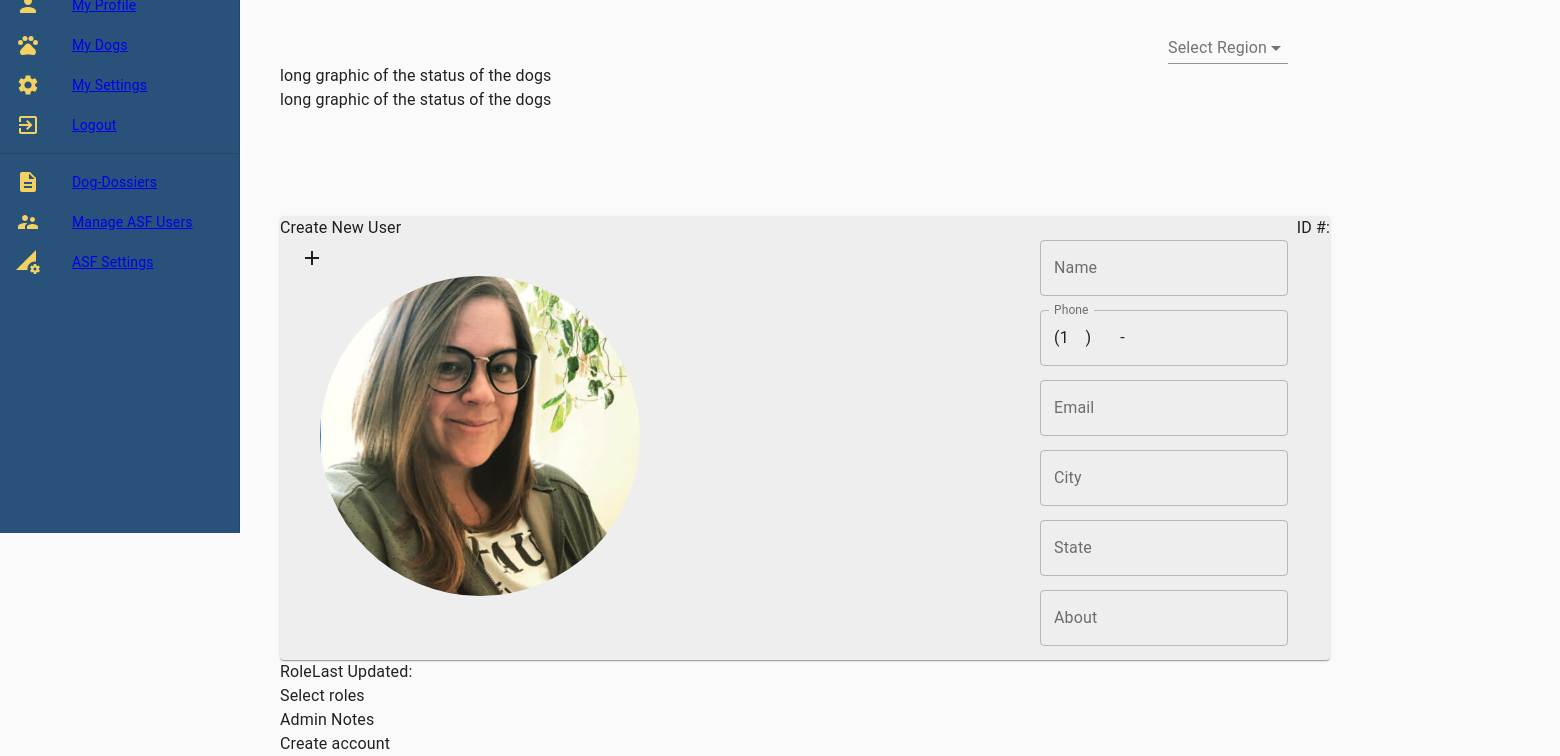
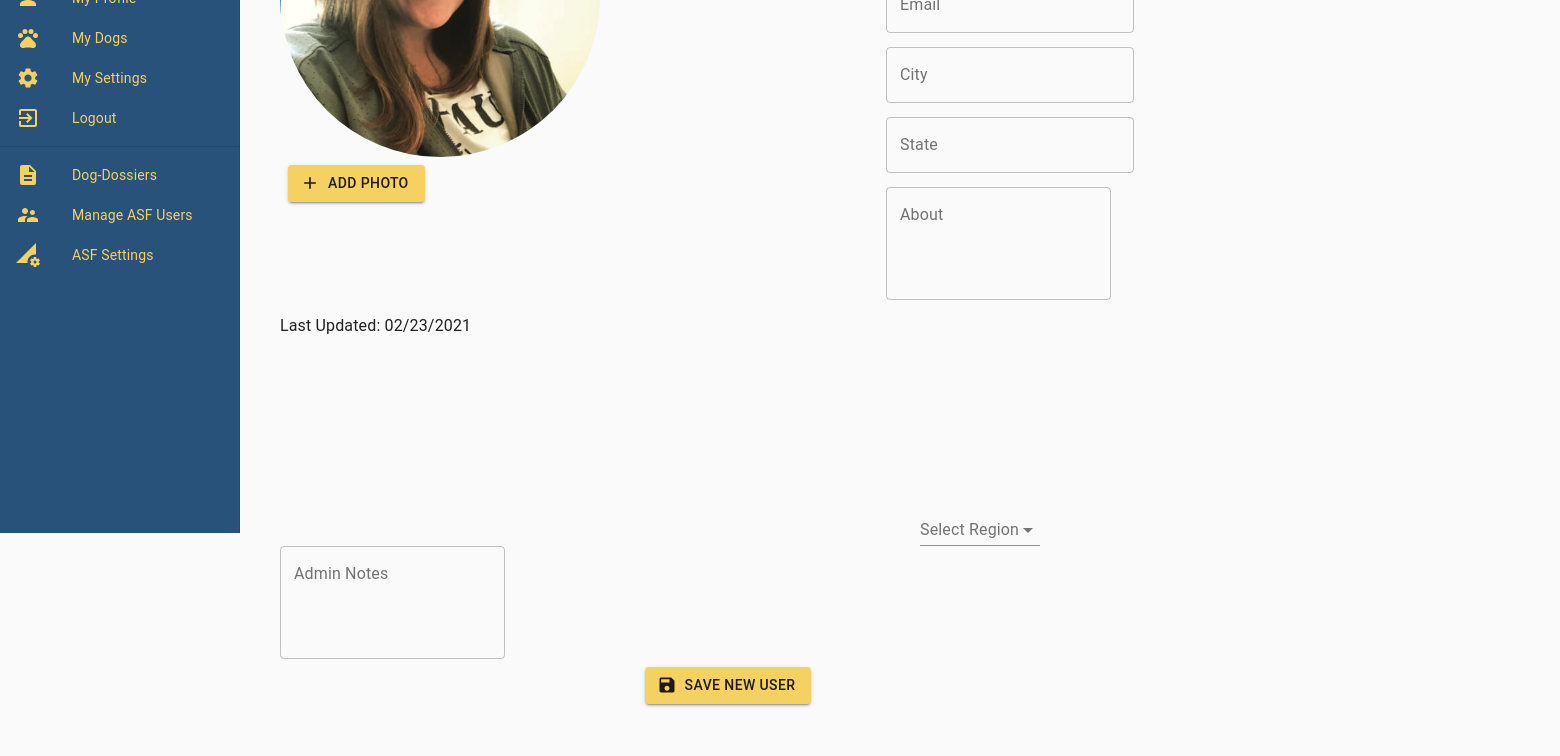
Before and after one commit to seagda/asf-adoption-process, a React (Create React App) app in the folder client/: page / in a window 1280 px wide. Shown: the part 267-1023 px from the top of the page, 1560 px wide, since content can reach past the window. Built offline with nearby package versions, Linux system fonts and the light colour scheme; the HTML template or start-up script is replaced by a standard one.

Commit message:
created some smaller components, modified navbar styling

```diff
--- a/client/src/App.js
+++ b/client/src/App.js
@@ -7,6 +7,7 @@ import ResponsiveDrawer from "../src/components/Header";
 import DogDossier from "../src/pages/DogDossier"
 import DogDossiersAll from "../src/pages/DogDossiersAll"
 import CreateUser from "../src/pages/CreateUser";
+import Question from "./pages/Question";
 
 export default function App() {
     return (
@@ -23,9 +24,10 @@ export default function App() {
                     <Route path="/Manage ASF Users" />
                     <Route path="/ASF Settings" />
                 </Switch>
-                <DogDossiersAll />
+                {/* <DogDossiersAll /> */}
                 {/* <DogDossier /> */}
                 <CreateUser/>
+                {/* <Question/> */}
             </BrowserRouter>
         </ThemeProvider>
     )
--- a/client/src/components/Header.js
+++ b/client/src/components/Header.js
@@ -67,13 +67,18 @@ const useStyles = makeStyles((theme) => ({
         height: "12em",
         [theme.breakpoints.down("md")]: {
             height: "10em"
-        }
+        },
+        marginLeft: "2em"
     },
     logoContainer: {
         alignItems: "center",
         "&:hover": {
             backgroundColor: "transparent"
         }
+    },
+    link: {
+        color: theme.palette.common.second,
+        textDecoration: "none"
     }
 }));
 
@@ -90,14 +95,14 @@ function ResponsiveDrawer(props) {
     const drawer = (
         <div>
             <div className={classes.toolbar} />
-            <Button className={classes.logoContainer} disableRipple>
-                <img src={logo} className={classes.logo} component={Link} to="/" />
-            </Button>
+            <NavLink to="/" className={classes.logoContainer}>
+                <img src={logo} className={classes.logo}/>
+            </NavLink>
             <List>
                 {['My Profile', 'My Dogs', 'My Settings', 'Logout'].map((text, index) => (
                     <ListItem button key={text} className={classes.listItem}>
                         <ListItemIcon className={classes.listItem}>{index === 0 ? <PersonIcon /> : index === 1 ? <PetsIcon /> : index === 2 ? <SettingsIcon /> : <ExitToAppIcon />}</ListItemIcon>
-                        <NavLink to={`/${text}`}>{`${text}`}</NavLink>
+                        <NavLink className={classes.link} to={`/${text}`}>{`${text}`}</NavLink>
                     </ListItem>
                 ))}
             </List>
@@ -106,7 +111,7 @@ function ResponsiveDrawer(props) {
                 {['Dog-Dossiers', 'Manage ASF Users', 'ASF Settings'].map((text, index) => (
                     <ListItem button key={text} className={classes.listItem}>
                         <ListItemIcon className={classes.listItem}>{index === 0 ? <DescriptionIcon /> : index === 1 ? <SupervisorAccountIcon /> : <PermDataSettingIcon />}</ListItemIcon>
-                        <NavLink to={`/${text}`}>{`${text}`}</NavLink>
+                        <NavLink className={classes.link} to={`/${text}`}>{`${text}`}</NavLink>
                     </ListItem>
                 ))}
             </List>
--- a/client/src/components/Image.js
+++ b/client/src/components/Image.js
@@ -1,11 +1,10 @@
+// Takes props: alt, pic
 import React from 'react';
 import Avatar from '@material-ui/core/Avatar';
 import { makeStyles, useTheme } from '@material-ui/core/styles';
 
 const useStyles = makeStyles(theme => ({
     large: {
-        marginLeft: "2em",
-        marginRight: "20em",
         width: theme.spacing(40),
         height: theme.spacing(40),
         [theme.breakpoints.down("md")]: {
@@ -30,6 +29,6 @@ export default function Image(props){
     const classes = useStyles();
 
     return (
-        <Avatar alt="Ashley" src={props.pic} className={classes.large} />
+        <Avatar alt={props.alt} src={props.pic} className={classes.large} />
     )
 }
--- /dev/null
+++ b/client/src/components/MultiLineText.js
@@ -0,0 +1,27 @@
+// Takes props: label
+import React from 'react';
+import { makeStyles } from '@material-ui/core/styles';
+import TextField from '@material-ui/core/TextField';
+
+const useStyles = makeStyles((theme) => ({
+    root: {
+      '& .MuiTextField-root': {
+        margin: theme.spacing(1),
+        width: '25ch',
+      },
+    },
+  }));
+
+  export default function MultiLine(props){
+    const classes = useStyles();
+
+    return(
+        <TextField
+        id="outlined-multiline-static"
+        label={props.label}
+        multiline
+        rows={4}
+        variant="outlined"
+      />
+    )
+  }
--- /dev/null
+++ b/client/src/components/ProfileBlock.js
@@ -0,0 +1,71 @@
+import React from 'react';
+import { makeStyles, useTheme } from '@material-ui/core/styles';
+import Grid from "@material-ui/core/Grid";
+import TextField from '@material-ui/core/TextField';
+
+import PhoneInput from "../components/PhoneInput";
+import Image from "../components/Image";
+import AddButton from "../components/AddButton";
+import MultiLineText from "../components/MultiLineText";
+
+import ashley from "../assets/ashley.jpg";
+
+const useStyles = makeStyles(theme => ({
+    itemContainer: {
+        [theme.breakpoints.down("xs")]:{
+            justifyContent: "center",
+            alignItems: "center"
+        }
+    },
+    form: {
+        paddingRight: "3em",
+        [theme.breakpoints.down("sm")]:{
+            padding: "1em"
+        }
+    },
+    formItem: {
+        marginBottom: "1em"
+    },
+    picContainer: {
+        [theme.breakpoints.down("xs")]:{
+            justifyContent: "center",
+        }
+    }
+}))
+
+export default function ProfileBlock(){
+    const classes = useStyles();
+
+    return (
+        <Grid item container className={classes.itemContainer}>
+        <Grid container justify="space-between" className={classes.picContainer}>
+            <Grid item>
+                <Image alt={"Ashley"} pic={ashley} />
+                <AddButton buttonText="Add Photo"/>
+            </Grid>
+            <Grid item>
+                <form className={classes.form}>
+                    <Grid item container className={classes.formItem}>
+                        <TextField variant="outlined" label="Name"/>
+                    </Grid>
+                    <Grid item container className={classes.formItem}>
+                        <PhoneInput/>
+                    </Grid>
+                    <Grid item container className={classes.formItem}>
+                        <TextField variant="outlined" label="Email"/>
+                    </Grid>
+                    <Grid item container className={classes.formItem}>
+                        <TextField variant="outlined" label="City"/>
+                    </Grid>
+                    <Grid item container className={classes.formItem}>
+                        <TextField variant="outlined" label="State"/>
+                    </Grid>
+                    <Grid item container className={classes.formItem}>
+                        <MultiLineText label="About"/>
+                    </Grid>
+                </form>
+            </Grid>
+        </Grid>
+    </Grid>
+    )
+}
--- /dev/null
+++ b/client/src/components/RoleAssignment.js
@@ -0,0 +1,44 @@
+import React from 'react';
+import Grid from '@material-ui/core/Grid';
+import { makeStyles, useTheme } from '@material-ui/core/styles';
+import Typography from "@material-ui/core/Typography";
+
+import SaveButton from "../components/SaveButton";
+import MultiLineText from "../components/MultiLineText";
+import RegionSelectMenu from "../components/RegionSelectMenu";
+
+const useStyles = makeStyles(theme => ({
+    roleContainer: {
+        marginBottom: "3em"
+    },
+    roleItem: {
+        justifyContent: "space-between",
+        [theme.breakpoints.down("xs")]: {
+            alignItems: "center",
+            justifyContent: "center"
+        }
+    }
+}))
+
+export default function RoleAssignment(){
+    const classes = useStyles();
+
+    return(
+        <Grid item container className={classes.roleContainer}>
+        <Grid container className={classes.roleItem}>
+            <Grid item>
+                <Typography>Last Updated: 02/23/2021</Typography>
+            </Grid>
+        </Grid>
+        <Grid container className={classes.roleItem}>
+            <Grid item>
+                <RegionSelectMenu className={classes.select}/>
+            </Grid>
+            <MultiLineText label="Admin Notes"/>
+        </Grid>
+        <Grid container justify="center">
+            <SaveButton buttonText="Save New User"/>
+        </Grid>
+    </Grid>
+    )
+}
--- /dev/null
+++ b/client/src/components/SaveButton.js
@@ -0,0 +1,29 @@
+// Takes props: buttonText
+import React from 'react';
+import Button from '@material-ui/core/Button';
+import { makeStyles } from '@material-ui/core/styles';
+import SaveIcon from '@material-ui/icons/Save';
+
+
+const useStyles = makeStyles((theme) => ({
+  button: {
+    margin: theme.spacing(1),
+  },
+}));
+
+export default function SaveButton(props) {
+  const classes = useStyles();
+
+  return (
+    <div>
+      <Button
+        variant="contained"
+        color="secondary"
+        className={classes.button}
+        startIcon={<SaveIcon />}
+      >
+          {`${props.buttonText}`}
+      </Button>
+    </div>
+  );
+}
--- a/client/src/pages/CreateUser.js
+++ b/client/src/pages/CreateUser.js
@@ -1,55 +1,27 @@
 import React from 'react';
 import Grid from '@material-ui/core/Grid';
 import { makeStyles, useTheme } from '@material-ui/core/styles';
-import Paper from '@material-ui/core/Paper';
-import Typography from "@material-ui/core/Typography";
-import AddIcon from '@material-ui/icons/Add';
-import Button from "@material-ui/core/Button";
-import TextField from '@material-ui/core/TextField';
 
-import PhoneInput from "../components/PhoneInput";
-import Image from "../components/Image";
+import ProfileBlock from "../components/ProfileBlock";
+import RoleAssignment from "../components/RoleAssignment";
 
-import ashley from "../assets/ashley.jpg";
 
 const useStyles=makeStyles(theme => ({
     mainContainer: {
         marginLeft: theme.spacing(35),
         marginTop: theme.spacing(13),
+        width: "70%",
+        [theme.breakpoints.down("md")]:{
+            width: "80%"
+        },
+        [theme.breakpoints.down("sm")]:{
+            width: "100%"
+        },
         [theme.breakpoints.down("xs")]:{
-            marginLeft: theme.spacing(2),
-            alkignItems: "center"
-        }
+            spacing: theme.spacing(2),
+            marginLeft: 0
+        },
     },
-    // itemContainer: {
-    //     padding: "10em",
-    //     [theme.breakpoints.down("md")]:{
-    //         padding: "8em"
-    //     },
-    //     [theme.breakpoints.down("sm")]:{
-    //         padding: "6em"
-    //     },
-    //     [theme.breakpoints.down("xs")]:{
-    //         padding: "5.25em"
-    //     }
-    // },
-    paper: {
-        backgroundColor: "#eee"
-    },
-    form: {
-        paddingRight: "3em",
-        [theme.breakpoints.down("sm")]:{
-            padding: "1em"
-        }
-    },
-    formItem: {
-        marginBottom: "1em"
-    },
-    picContainer: {
-        [theme.breakpoints.down("xs")]:{
-            justifyContent: "center",
-        }
-    }
 }))
 
 
@@ -58,70 +30,8 @@ export default function CreateUser() {
 
     return (
         <Grid container className={classes.mainContainer}>
-            {/* Picture and form container */}
-            <Grid item container sm className={classes.itemContainer}>
-                <Paper className={classes.paper}>
-                    <Grid container justify="space-between">
-                        <Grid item>
-                            <Typography>Create New User</Typography>
-                        </Grid>
-                        <Grid item>
-                            <Typography>ID #:</Typography>
-                        </Grid>
-                    </Grid>
-                    <Grid container justify="space-between" className={classes.picContainer}>
-                        <Grid item>
-                            <Button>
-                                <AddIcon/>
-                            </Button>
-                            <Image pic={ashley} />
-                        </Grid>
-                        <Grid item>
-                            <form className={classes.form}>
-                                <Grid item container className={classes.formItem}>
-                                    <TextField variant="outlined" label="Name"/>
-                                </Grid>
-                                <Grid item container className={classes.formItem}>
-                                    <PhoneInput/>
-                                </Grid>
-                                <Grid item container className={classes.formItem}>
-                                    <TextField variant="outlined" label="Email"/>
-                                </Grid>
-                                <Grid item container className={classes.formItem}>
-                                    <TextField variant="outlined" label="City"/>
-                                </Grid>
-                                <Grid item container className={classes.formItem}>
-                                    <TextField variant="outlined" label="State"/>
-                                </Grid>
-                                <Grid item container className={classes.formItem}>
-                                    <TextField variant="outlined" label="About"/>
-                                </Grid>
-                            </form>
-                        </Grid>
-                    </Grid>
-                </Paper>
-            </Grid>
-
-            {/* Role assignment container */}
-            <Grid item container>
-                <Grid container>
-                    <Grid item>
-                        <Typography>Role</Typography>
-                    </Grid>
-                    <Grid item>
-                    <Typography>Last Updated:</Typography>
-                    </Grid>
-                </Grid>
-                <Grid container>
-                    <Typography>Select roles</Typography>
-                </Grid>
-                <Grid container>
-                    <Typography>Admin Notes</Typography>
-                </Grid>
-                <Grid container>
-                    <Typography>Create account</Typography>
-                </Grid>
-            </Grid>
+            <ProfileBlock/>
+            <RoleAssignment/>
         </Grid>
 
     )
--- /dev/null
+++ b/client/src/pages/Question.js
@@ -0,0 +1,35 @@
+import React from 'react';
+import { makeStyles, useTheme } from '@material-ui/core/styles';
+import Grid from "@material-ui/core/Grid";
+
+const useStyles = makeStyles(theme => ({
+
+}))
+
+export default function Question(){
+    const classes = useStyles();
+
+    return (
+        <Grid container>
+            <Grid item container>
+                <Grid item>
+
+                </Grid>
+                <Grid item>
+
+                </Grid>
+            </Grid>
+            <Grid item container>
+                <Grid item>
+
+                </Grid>
+                <Grid item>
+
+                </Grid>
+                <Grid item>
+
+                </Grid>
+            </Grid>
+        </Grid>
+    )
+}
```
